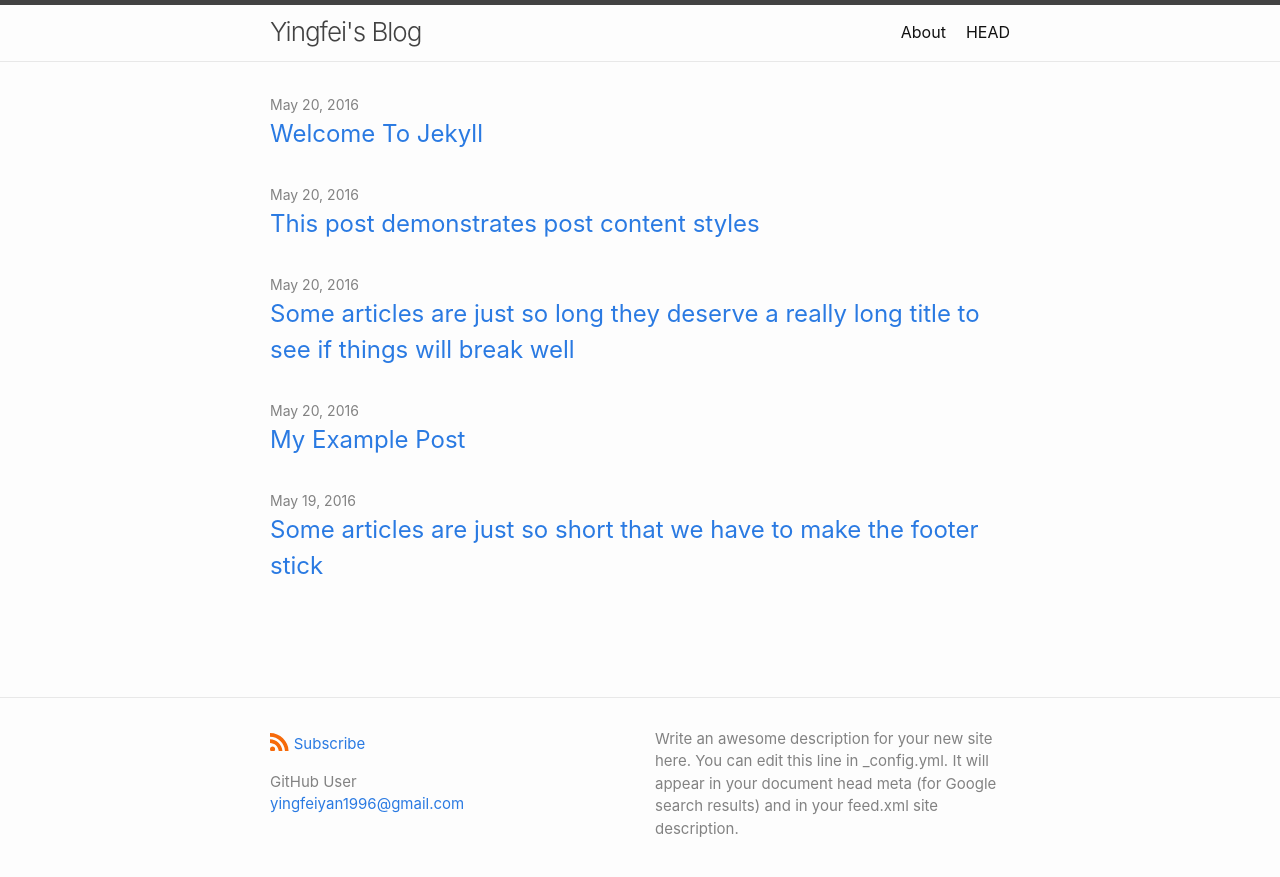
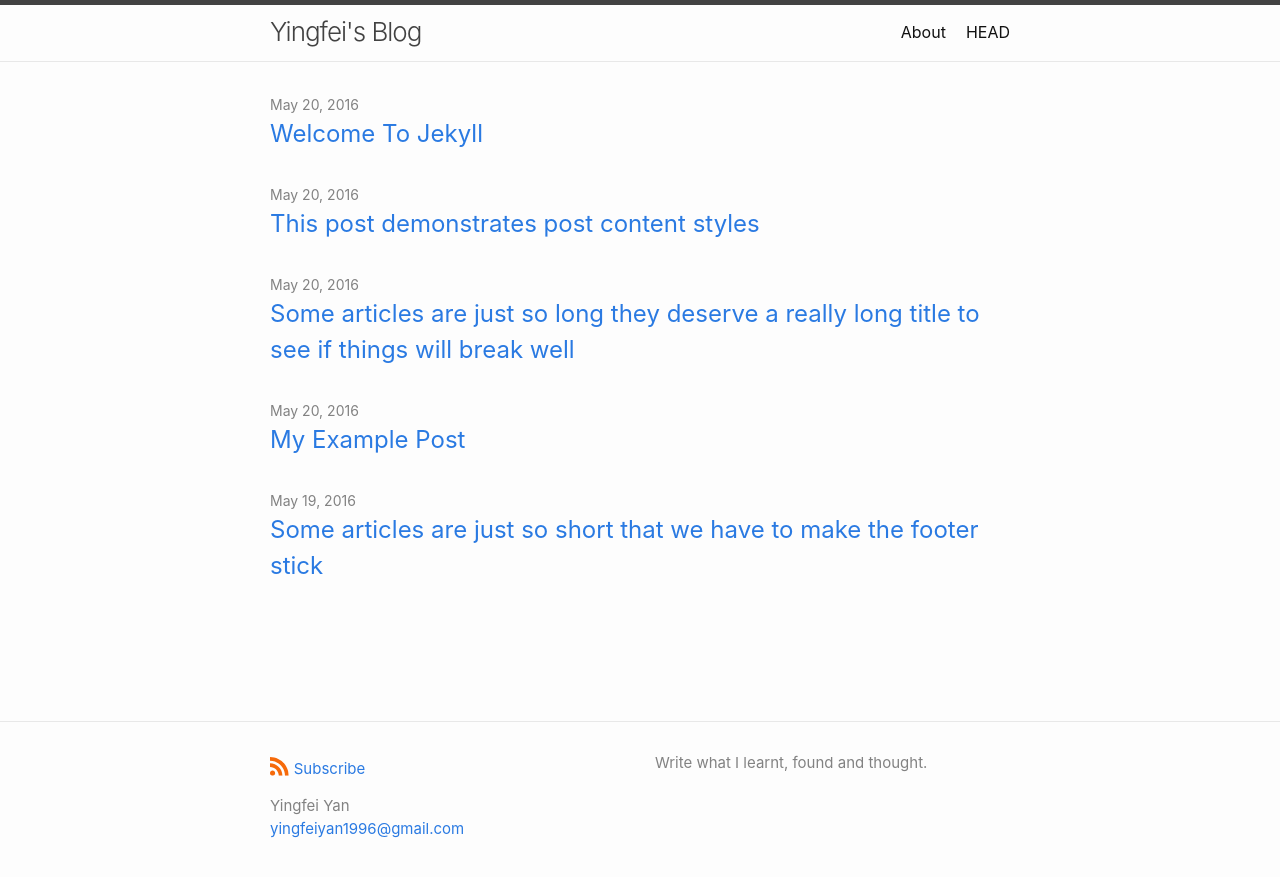
Before and after one commit to YanYingfei/yanyingfei.github.io, a Jekyll site: the page built from index.md, in a window 1280 px wide. Shown: the top 877 px of the page. Built offline with Jekyll 4.4.1, drawn with Linux system fonts in a browser that asks for light colours.

Commit message:
Update _config.yml

```diff
--- a/_config.yml
+++ b/_config.yml
@@ -1,14 +1,12 @@
 title: Yingfei's Blog
 author:
-  name: GitHub User
+  name: Yingfei Yan
   email: yingfeiyan1996@gmail.com
 
 # The `>` after `description:` means to ignore line-breaks until next key.
 # If you want to omit the line-break after the end of text, use `>-` instead.
 description: >
-  Write an awesome description for your new site here. You can edit this line
-  in _config.yml. It will appear in your document head meta (for Google search
-  results) and in your feed.xml site description.
+  Write what I learnt, found and thought.
 
 # Build settings
 
```
